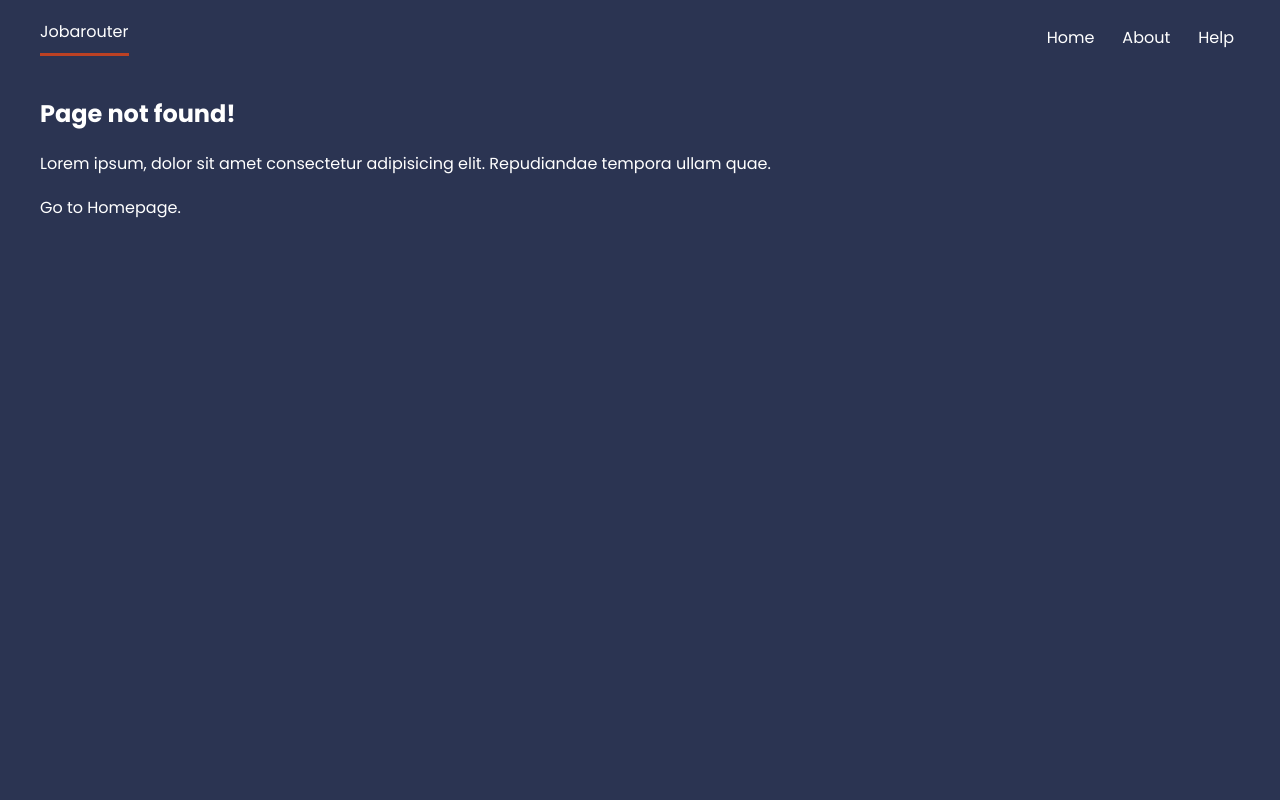
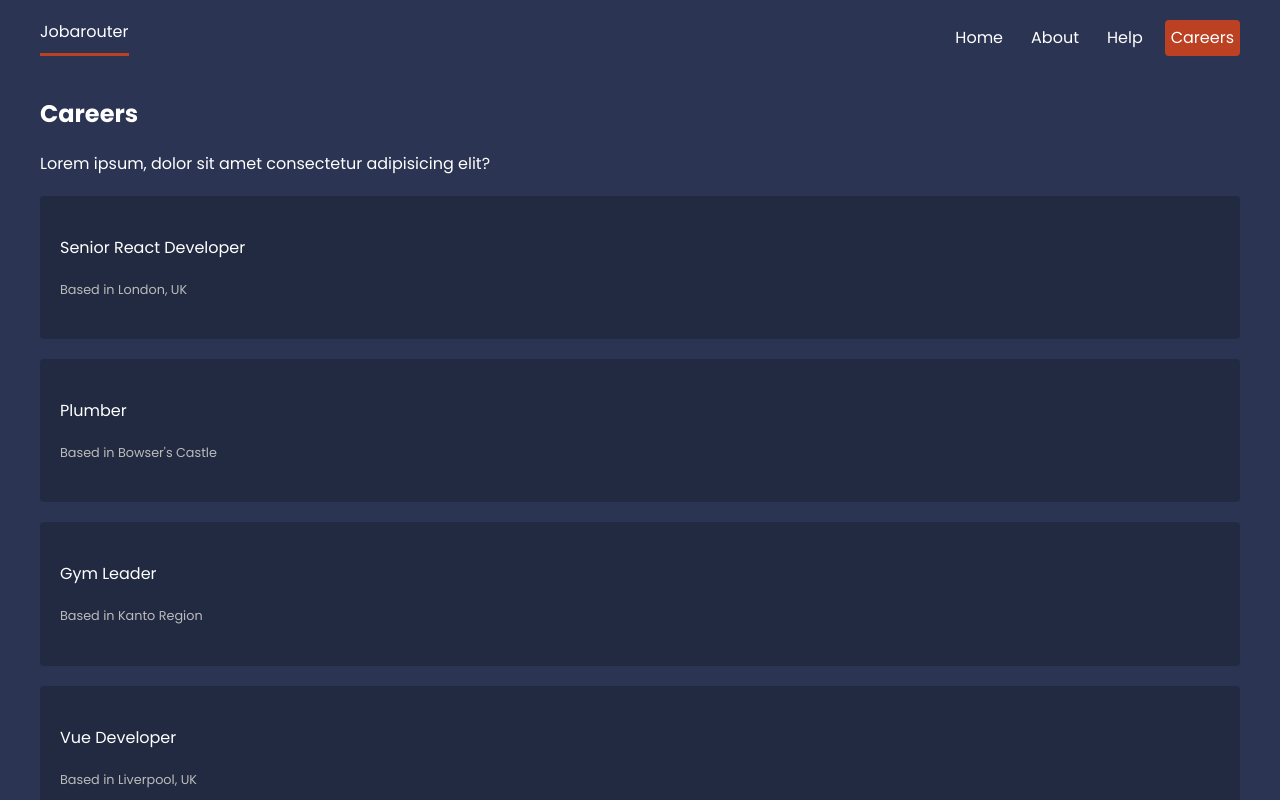
Before and after one commit to Nnadivictory25/React-Router-Lessons, a React (Vite) app: page /careers in a window 1280 px wide. Before the commit this address had no page. Shown: the top 800 px of the page. Built offline with nearby package versions, Linux system fonts and the light colour scheme; data requests are answered from the project's data file.

Commit message:
using the loader parameter to fecth data in the route

```diff
--- a/src/App.css
+++ b/src/App.css
@@ -106,7 +106,23 @@
 
 
 /* careers list */
-
+.careers > a {
+  display: block;
+  background: rgba(0,0,0,0.2);
+  padding: 20px;
+  border-radius: 4px;
+  margin: 20px 0;
+}
+.careers > a:hover p {
+  color: var(--primary);
+}
+.careers p {
+  margin: 0;
+}
+.careers > a p:last-child {
+ font-size: 0.8em;
+ color: #bbb;
+}
 
 /* careers details */
 
--- a/src/App.tsx
+++ b/src/App.tsx
@@ -17,15 +17,22 @@
 import Faq from './pages/help/Faq';
 import Contact from './pages/help/Contact';
 import NotFound from './pages/NotFound';
+import CareersLayout from './layouts/CareersLayout';
+import Careers, { careersLoader } from './pages/careers/Careers';
 
 const router = createBrowserRouter(
 	createRoutesFromElements(
 		<Route path='/' element={<RootLayout />}>
 			<Route path='/' element={<Home />} />
       <Route path='about' element={<About />} />
+
       <Route path='help' element={<HelpLayout/>}>
         <Route path='faq' element={<Faq/>}></Route>
         <Route path='contact' element={<Contact/>}></Route>
+      </Route>
+
+      <Route path='careers' element={<CareersLayout/>}>
+          <Route index element={<Careers/>} loader={careersLoader}></Route>
       </Route>
 
       <Route path="*" element={<NotFound />} />
--- /dev/null
+++ b/src/layouts/CareersLayout.tsx
@@ -0,0 +1,12 @@
+import { Outlet } from "react-router-dom"
+
+export default function CareersLayout() {
+  return (
+    <div className="careers-layout">
+      <h2>Careers</h2>
+      <p>Lorem ipsum, dolor sit amet consectetur adipisicing elit?</p>
+
+      <Outlet />
+    </div>
+  )
+}
--- a/src/layouts/RootLayout.tsx
+++ b/src/layouts/RootLayout.tsx
@@ -10,6 +10,7 @@
 					<NavLink to='/'>Home</NavLink>
 					<NavLink to='about'>About</NavLink>
 					<NavLink to='help'>Help</NavLink>
+					<NavLink to='careers'>Careers</NavLink>
 				</nav>
             </header>
 
--- /dev/null
+++ b/src/pages/careers/Careers.tsx
@@ -0,0 +1,30 @@
+import { Link, useLoaderData } from 'react-router-dom';
+
+interface Career {
+	id: number;
+	title: string;
+	salary: number;
+	location: string;
+}
+
+export default function Careers() {
+	const careers = useLoaderData() as Career[];
+
+	return (
+		<div className='careers'>
+			{careers.map((career) => (
+        <Link to='/' key={career.id}>
+          <p>{career.title}</p>
+          <p>Based in {career.location}</p>
+        </Link>
+			))}
+		</div>
+	);
+}
+
+// Loader function
+export const careersLoader = async () => {
+	const res = await fetch('http://localhost:4000/careers');
+
+	return res.json()
+};
```
